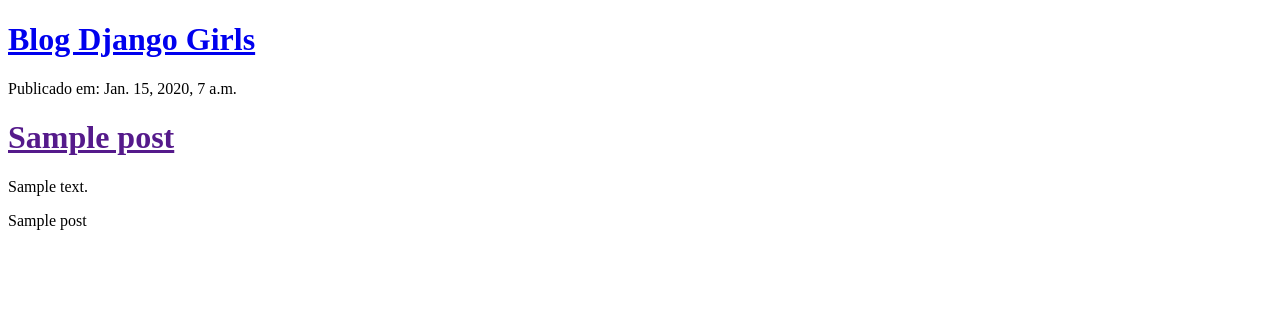
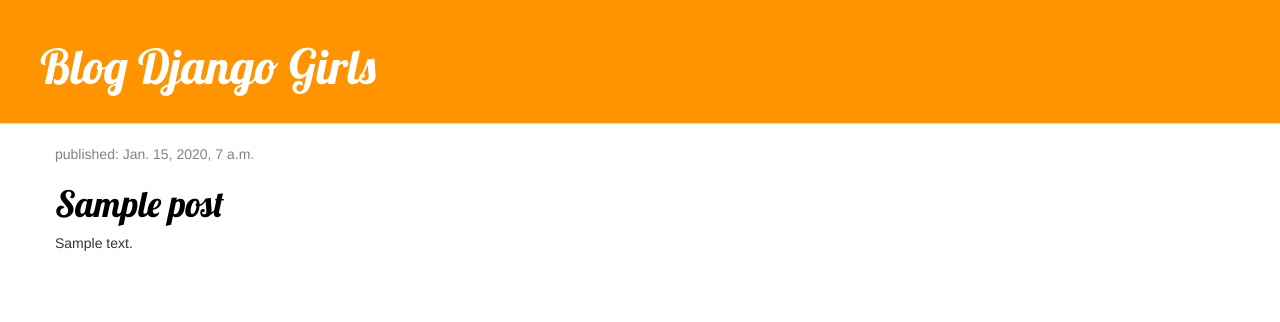
Before and after one commit to wilsonvmrj/estudos-django, a Django app: page / in a window 1280 px wide. Shown: the top 322 px of the page. Run offline with Django 3.2, Linux system fonts and the light colour scheme; tables that the repository leaves empty hold one stand-in row (values such as "Sample post"); some libraries are stand-ins or nearby versions.

Commit message:
Template quase finalizados

```diff
--- /dev/null
+++ b/blog/static/css/blog.css
@@ -0,0 +1,46 @@
+.page-header {
+    background-color: #ff9400;
+    margin-top: 0;
+    padding: 20px 20px 20px 40px;
+}
+
+.page-header h1, .page-header h1 a, .page-header h1 a:visited, .page-header h1 a:active {
+    color: #ffffff;
+    font-size: 36pt;
+    text-decoration: none;
+}
+
+.content {
+    margin-left: 40px;
+}
+
+h1, h2, h3, h4 {
+    font-family: 'Lobster', cursive;
+}
+
+.date {
+    color: #828282;
+}
+
+.save {
+    float: right;
+}
+
+.post-form textarea, .post-form input {
+    width: 100%;
+}
+
+.top-menu, .top-menu:hover, .top-menu:visited {
+    color: #ffffff;
+    float: right;
+    font-size: 26pt;
+    margin-right: 20px;
+}
+
+.post {
+    margin-bottom: 70px;
+}
+
+.post h1 a, .post h1 a:visited {
+    color: #000000;
+}
--- a/blog/templates/blog/post_list.html
+++ b/blog/templates/blog/post_list.html
@@ -1,3 +1,5 @@
+{% load staticfiles %}
+
 <!DOCTYPE html>
 <html lang="en">
 <head>
@@ -5,21 +7,33 @@
     <meta name="viewport" content="width=device-width, initial-scale=1.0">
     <meta http-equiv="X-UA-Compatible" content="ie=edge">
     <title>Aprendendos django com as menindas !!! :D</title>
+    <link rel="stylesheet" href="//maxcdn.bootstrapcdn.com/bootstrap/3.2.0/css/bootstrap.min.css">
+    <link rel="stylesheet" href="//maxcdn.bootstrapcdn.com/bootstrap/3.2.0/css/bootstrap-theme.min.css">
+    <link href="//fonts.googleapis.com/css?family=Lobster&subset=latin,latin-ext" rel="stylesheet" type="text/css">
+    <link rel="stylesheet" href="{% static 'css/blog.css' %}">
 </head>
 <body>
 
-    <div>
+    <div class="page-header">
         <h1><a href="/">Blog Django Girls</a></h1>
     </div>
-    {% for post in posts %}
-    <div>
-        <p>Publicado em: {{ post.published_date }}  </p>
-        <h1> <a href="">{{ post.title }}</a>   </h1>
-        <p>  {{ post.text|linebreaksbr }} </p>
-        {{ post }}
-    </div>
 
-    {% endfor %}
+    <div class="content container">
+            <div class="row">
+                <div class="col-md-8">
+                    {% for post in posts %}
+                        <div class="post">
+                            <div class="date">
+                                <p>published: {{ post.published_date }}</p>
+                            </div>
+                            <h1><a href="">{{ post.title }}</a></h1>
+                            <p>{{ post.text|linebreaksbr }}</p>
+                        </div>
+                    {% endfor %}
+                </div>
+            </div>
+        </div>
+
 
 </body>
 </html>
```
